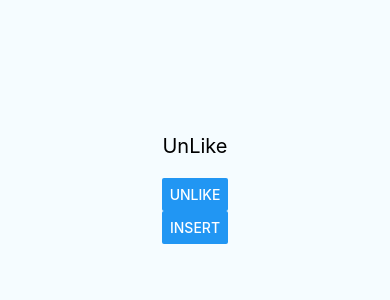
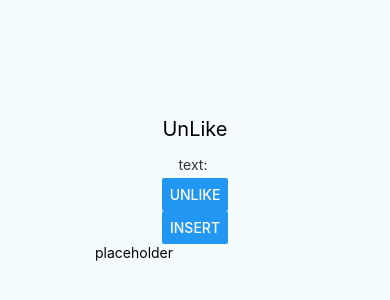
Before and after one commit to intersignature/react_native_tutorial, a React Native app in the folder first_learning/: screen / in a window 390 px wide. Shown: the part 238-538 px from the top of the page. Built offline with nearby package versions, Linux system fonts and the light colour scheme.

Commit message:
use textinput

```diff
--- a/first_learning/App.js
+++ b/first_learning/App.js
@@ -10,7 +10,8 @@ import {
   StyleSheet,
   Text,
   View,
-  Button
+  Button,
+  TextInput
 } from 'react-native';
 
 const instructions = Platform.select({
@@ -27,10 +28,8 @@ export default class App extends Component<Props> {
       this.state={
         data:[],
         message:"UnLike",
-        type:""
+        text:""
       };
-      this.changeMessage=this.changeMessage.bind(this);
-      this.insertData=this.insertData.bind(this);
   }
   changeMessage(){
     this.setState({message:"Like"})
@@ -51,14 +50,21 @@ export default class App extends Component<Props> {
           {this.state.data}
         </Text>
         <Text style={styles.instructions}>
-          {instructions}
+          text: {this.state.text}
         </Text>
         <Button
-          onPress={this.changeMessage}
+          onPress={this.changeMessage.bind(this)}
           title = {this.state.message}/>
         <Button
-          onPress={this.insertData}
+          onPress={this.insertData.bind(this)}
           title = "insert"/>
+          <TextInput
+            onChangeText={(text) => this.setState({text})}
+            value={this.state.text}
+            style = {{width: 200}}
+            placeholder="placeholder"
+            editable={true}
+            maxLenght={40}/>
       </View>
     );
   }
@@ -81,4 +87,10 @@ const styles = StyleSheet.create({
     color: '#333333',
     marginBottom: 5,
   },
+  TextInputSty: {
+    height: 30,
+    width: 50,
+    borderColor: 'gray',
+    borderWidth: 1
+  }
 });
```
